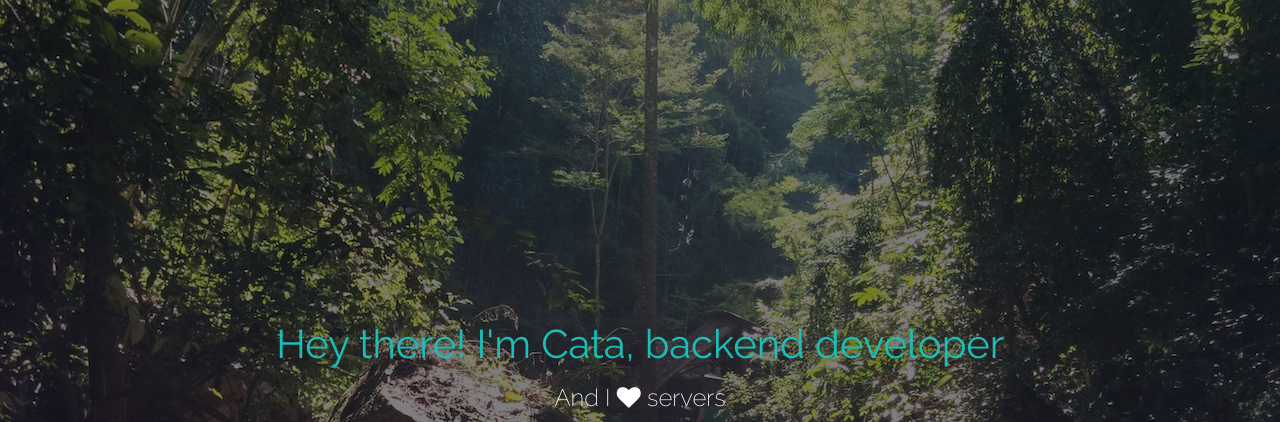
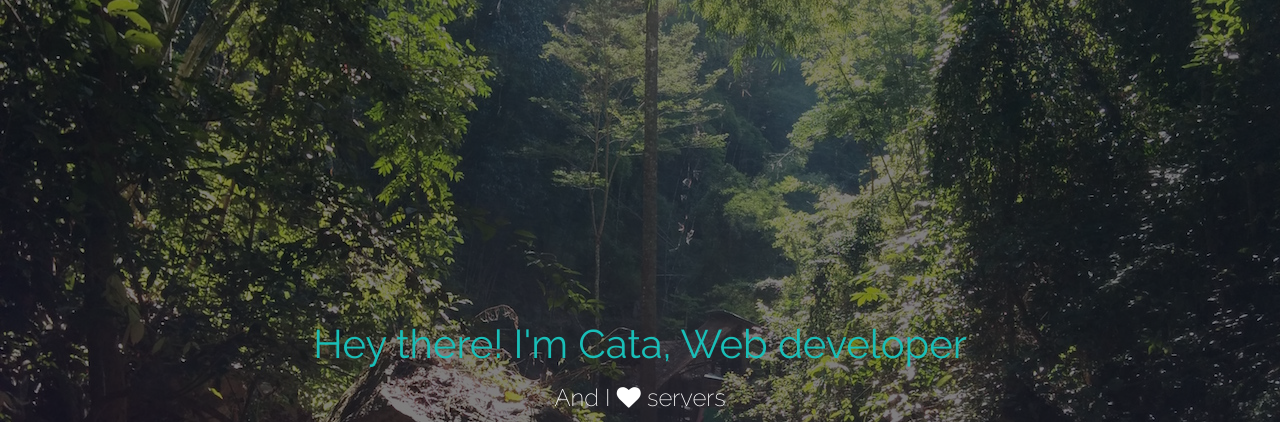
Before and after one commit to cat2608/cat2608.github.io, a plain HTML site: page index.html in a window 1280 px wide. Shown: the top 422 px of the page. Drawn offline with Linux system fonts and the light colour scheme.

Commit message:
Update index.html

```diff
--- a/index.html
+++ b/index.html
@@ -17,7 +17,7 @@
   <section>
     <div class="dark">
       <div class="content">
-        <h1>Hey there! I'm Cata, backend developer</h1>
+        <h1>Hey there! I'm Cata, Web developer</h1>
         <h2>And I <i class="fa fa-heart"></i> servers</h2>
         <nav>
           <a href="https://github.com/cat2608?tab=repositories" target="_blank"><i class="fa fa-github-square"></i></a>
```
